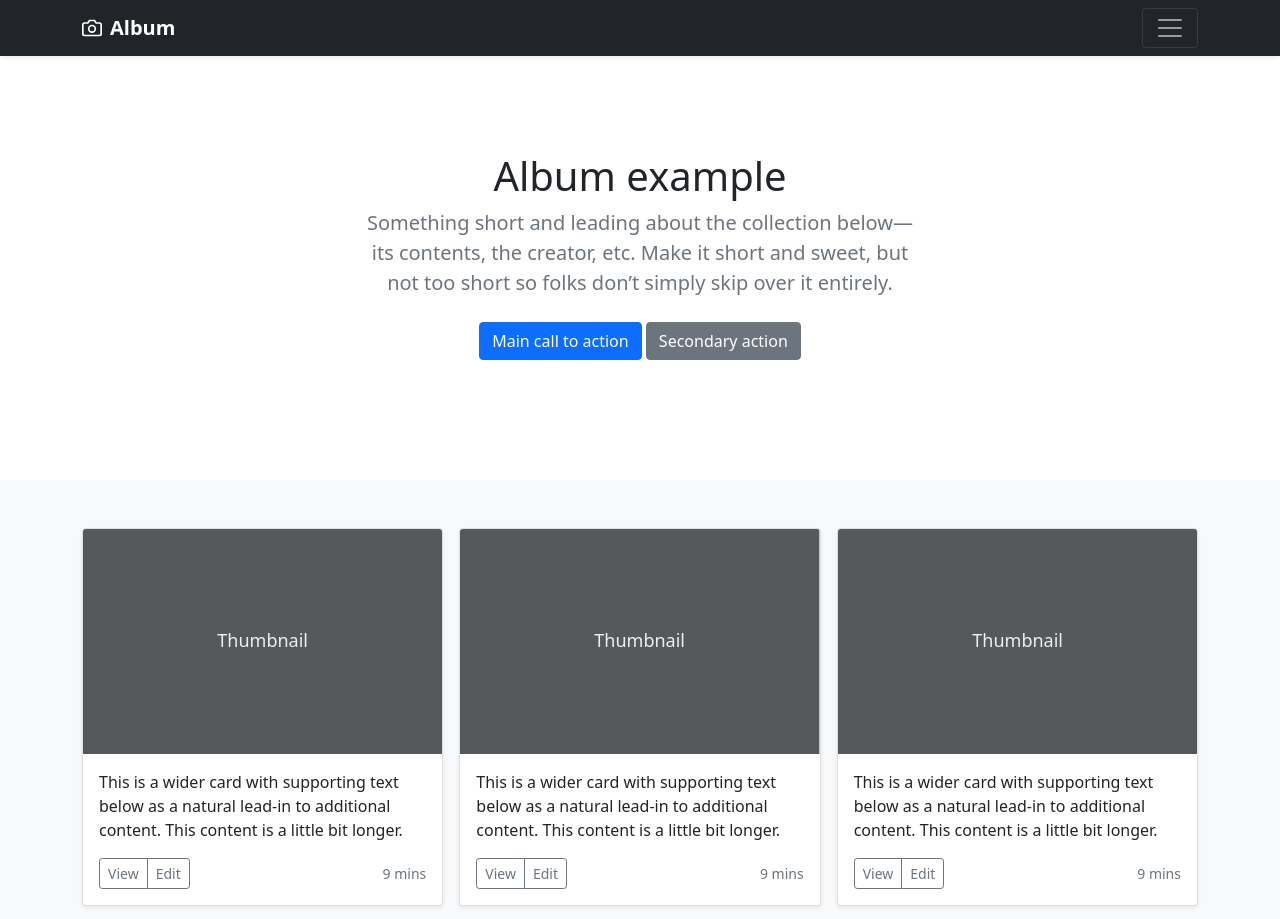
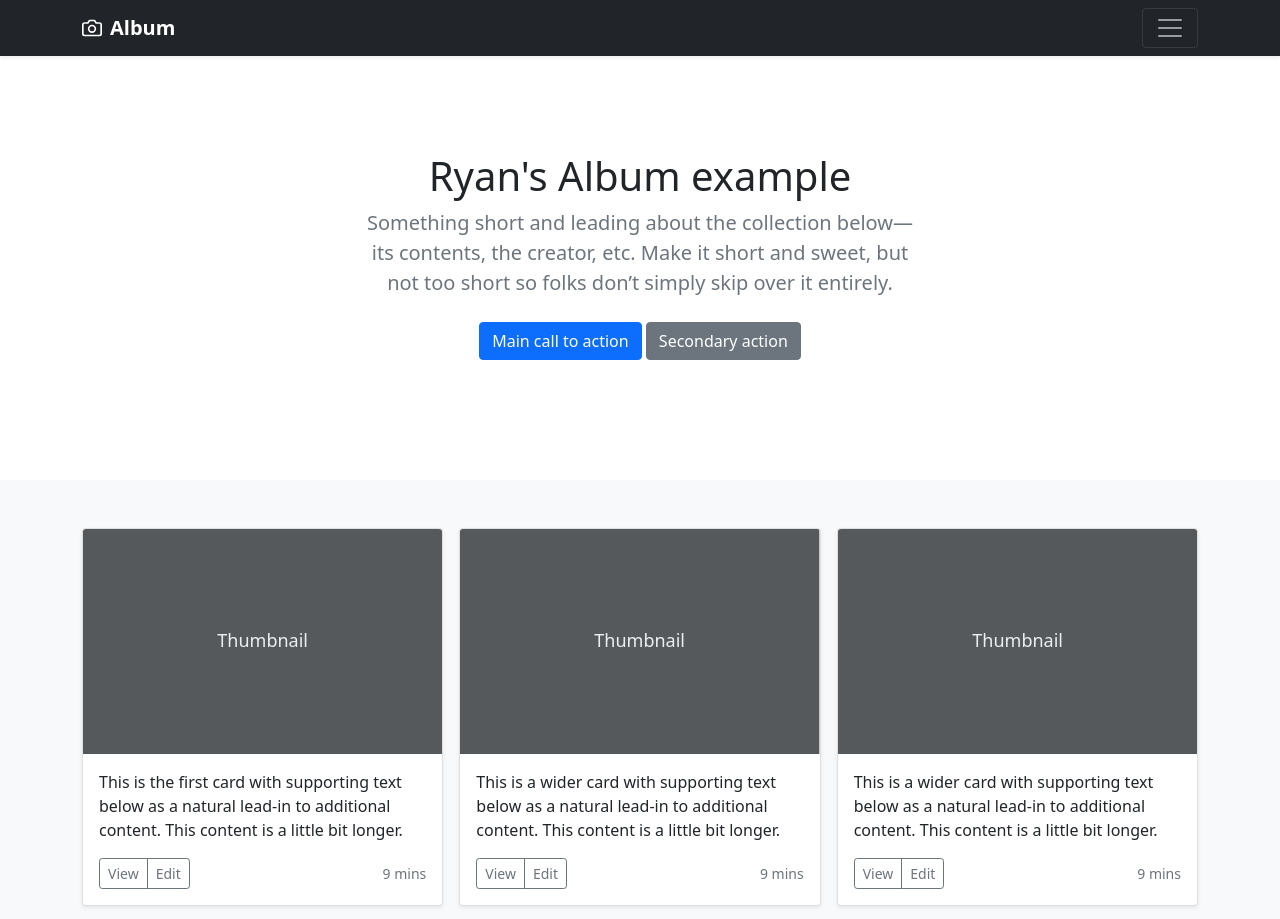
Before and after one commit to rgarlick/BootstrapPage, a plain HTML site: page index.html in a window 1280 px wide. Shown: the top 919 px of the page. Drawn offline with Linux system fonts and the light colour scheme.

Commit message:
Update index.html

```diff
--- a/index.html
+++ b/index.html
@@ -72,7 +72,7 @@
   <section class="py-5 text-center container">
     <div class="row py-lg-5">
       <div class="col-lg-6 col-md-8 mx-auto">
-        <h1 class="fw-light">Album example</h1>
+        <h1 class="fw-light">Ryan's Album example</h1>
         <p class="lead text-muted">Something short and leading about the collection below—its contents, the creator, etc. Make it short and sweet, but not too short so folks don’t simply skip over it entirely.</p>
         <p>
           <a href="#" class="btn btn-primary my-2">Main call to action</a>
@@ -91,7 +91,7 @@
             <svg class="bd-placeholder-img card-img-top" width="100%" height="225" xmlns="http://www.w3.org/2000/svg" role="img" aria-label="Placeholder: Thumbnail" preserveAspectRatio="xMidYMid slice" focusable="false"><title>Placeholder</title><rect width="100%" height="100%" fill="#55595c"/><text x="50%" y="50%" fill="#eceeef" dy=".3em">Thumbnail</text></svg>
 
             <div class="card-body">
-              <p class="card-text">This is a wider card with supporting text below as a natural lead-in to additional content. This content is a little bit longer.</p>
+              <p class="card-text">This is the first card with supporting text below as a natural lead-in to additional content. This content is a little bit longer.</p>
               <div class="d-flex justify-content-between align-items-center">
                 <div class="btn-group">
                   <button type="button" class="btn btn-sm btn-outline-secondary">View</button>
```
